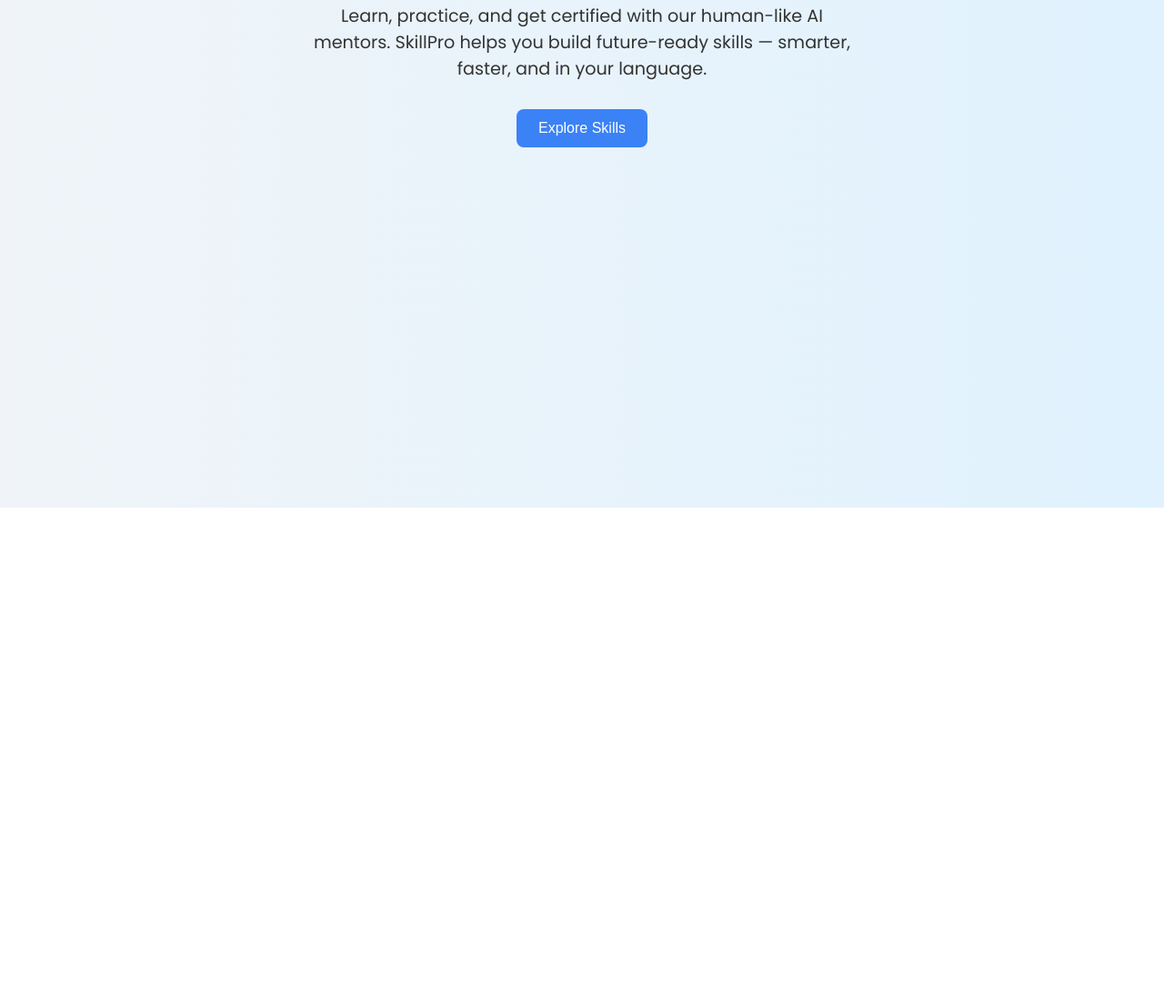
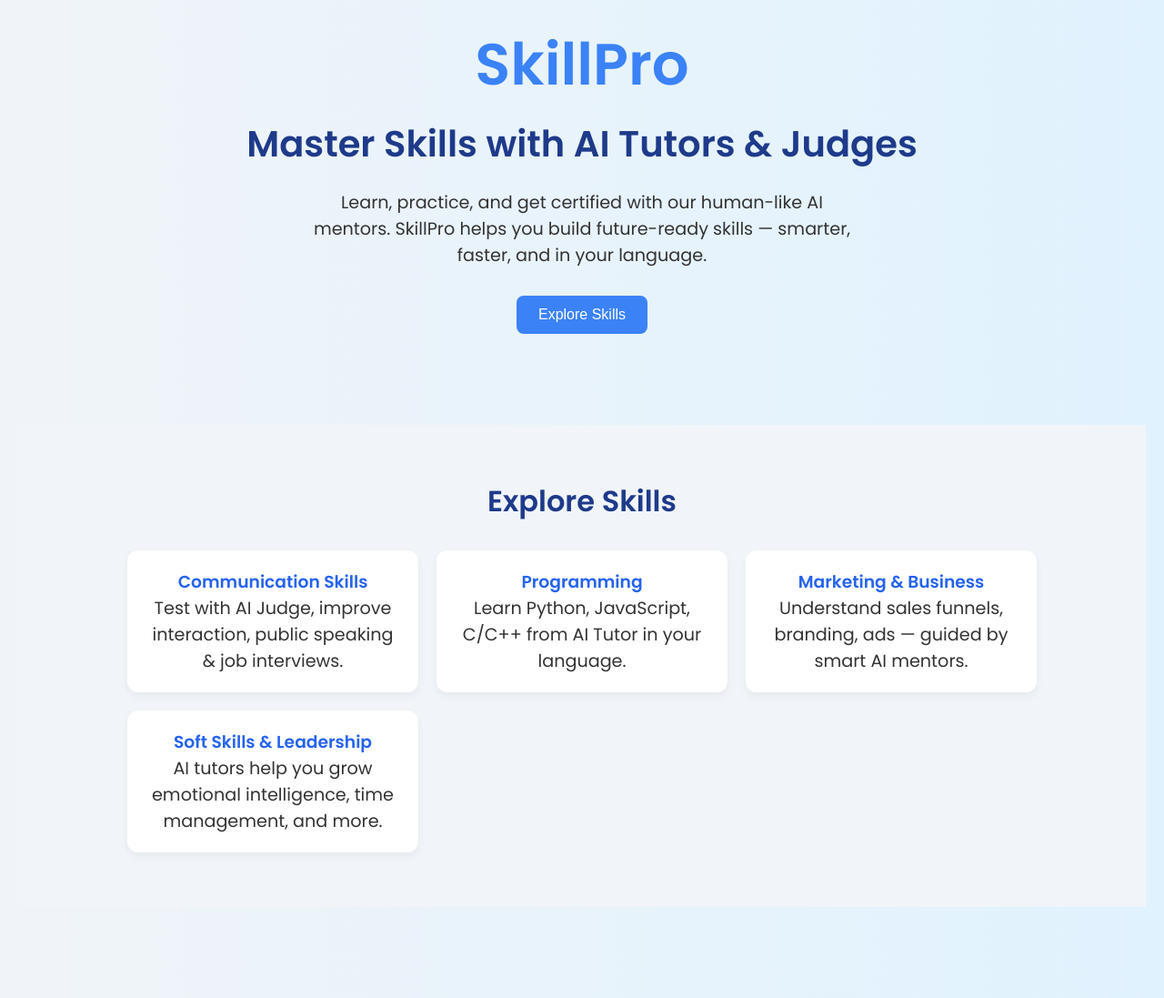
Before and after one commit to skillpro1/skillpro-site, a plain HTML site: page index.html in a window 1280 px wide. Shown: the part 242-1339 px from the top of the page at 91% size. Before the commit the page ends 800 px from the top, so only its background shows below. Drawn offline with Linux system fonts and the light colour scheme.

Commit message:
Added skill card section

```diff
--- a/index.html
+++ b/index.html
@@ -75,9 +75,32 @@
   </nav>
 
   <div class="hero">
-    <h2>Master Skills with AI Tutors & Judges</h2>
-    <p>Learn, practice, and get certified with our human-like AI mentors. SkillPro helps you build future-ready skills — smarter, faster, and in your language.</p>
-    <button class="button">Explore Skills</button>
+    <div class="hero">
+  <h1 style="font-size: 4rem; color: #3b82f6; margin-bottom: 10px;">SkillPro</h1>
+  <h2>Master Skills with AI Tutors & Judges</h2>
+  <p>Learn, practice, and get certified with our human-like AI mentors. SkillPro helps you build future-ready skills — smarter, faster, and in your language.</p>
+  <button class="button">Explore Skills</button>
   </div>
+  <div class="skills-section" style="padding: 60px 20px; background-color: #f1f5f9;">
+  <h2 style="text-align:center; color:#1e3a8a; font-size: 2rem; margin-bottom: 30px;">Explore Skills</h2>
+  <div style="display: grid; grid-template-columns: repeat(auto-fit, minmax(250px, 1fr)); gap: 20px; max-width: 1000px; margin: 0 auto;">
+    <div style="background:#fff; padding:20px; border-radius:12px; box-shadow:0 4px 10px rgba(0,0,0,0.05);">
+      <h3 style="color:#2563eb;">Communication Skills</h3>
+      <p>Test with AI Judge, improve interaction, public speaking & job interviews.</p>
+    </div>
+    <div style="background:#fff; padding:20px; border-radius:12px; box-shadow:0 4px 10px rgba(0,0,0,0.05);">
+      <h3 style="color:#2563eb;">Programming</h3>
+      <p>Learn Python, JavaScript, C/C++ from AI Tutor in your language.</p>
+    </div>
+    <div style="background:#fff; padding:20px; border-radius:12px; box-shadow:0 4px 10px rgba(0,0,0,0.05);">
+      <h3 style="color:#2563eb;">Marketing & Business</h3>
+      <p>Understand sales funnels, branding, ads — guided by smart AI mentors.</p>
+    </div>
+    <div style="background:#fff; padding:20px; border-radius:12px; box-shadow:0 4px 10px rgba(0,0,0,0.05);">
+      <h3 style="color:#2563eb;">Soft Skills & Leadership</h3>
+      <p>AI tutors help you grow emotional intelligence, time management, and more.</p>
+    </div>
+  </div>
+</div>
 </body>
 </html>
```
